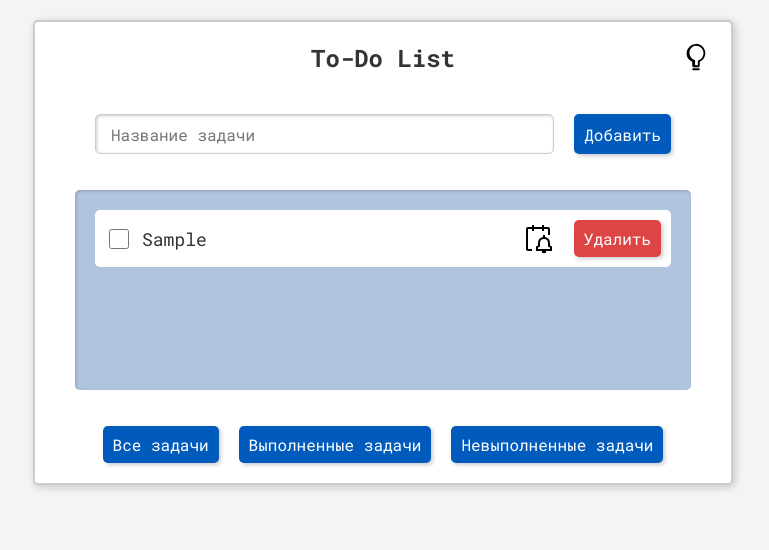
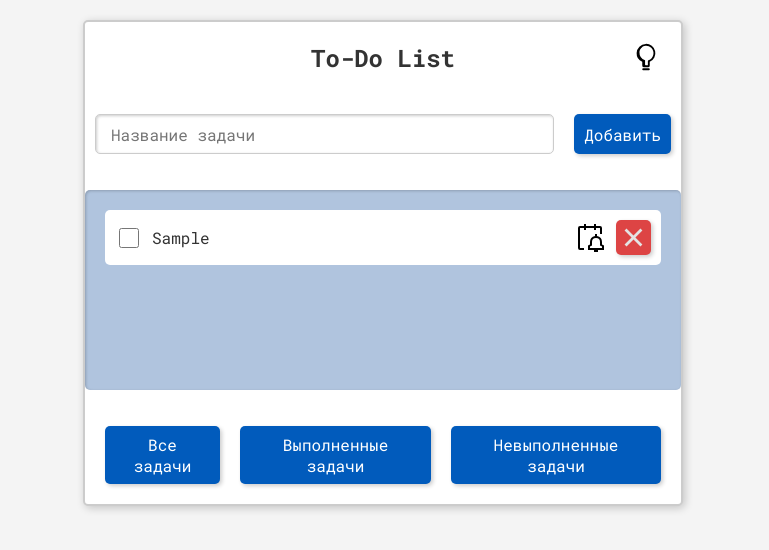
Before and after one commit to depauque/todo_2, a plain HTML site: page index.html in a window 1280 px wide. Both pictures are taken after typing "Sample" into the empty fields and a click on the button "Добавить". Shown: the whole page, without its empty margins (257-1026 px from the left). Drawn offline with Linux system fonts and the light colour scheme; no server answers.

Commit message:
final tests

```diff
--- a/app.js
+++ b/app.js
@@ -114,9 +114,8 @@ function renderTasks(title, completed = false, local) {
   reminderIcon.className = "reminder-icon";
   reminderIcon.alt = "Set Reminder";
   featuresDiv.appendChild(reminderIcon);
-  const removeButton = document.createElement("button");
+  const removeButton = document.createElement("div");
   removeButton.className = "button remove-button";
-  removeButton.textContent = "Удалить";
   removeButton.addEventListener("click", () => {
     taskList.removeChild(taskContainer);
     saveTasks();
--- a/styles.css
+++ b/styles.css
@@ -16,14 +16,13 @@ input {
 }
 
 #container {
-  max-width: 700px;
+  max-width: 600px;
   width: calc(100% - 40px);
   display: flex;
   flex-direction: column;
   background: white;
   border: 2px solid #ccc;
   margin: 20px auto;
-  padding: 0 40px;
   font-size: 16px;
   box-shadow: 2px 2px 8px rgba(0, 0, 0, 0.2);
   border-radius: 5px;
@@ -41,7 +40,7 @@ input {
   display: flex;
   justify-content: space-between;
   gap: 20px;
-  padding: 20px;
+  padding: 20px 10px;
 }
 
 #task-input {
@@ -88,14 +87,14 @@ input {
 }
 
 .task-title {
-  font-size: 18px;
-  flex-grow: 1;
+  font-size: 16px;
+  padding-right: 5px;
 }
 
 .features {
   display: flex;
   align-items: center;
-  gap: 20px;
+  gap: 10px;
 }
 
 .reminder-icon {
@@ -121,10 +120,13 @@ input {
 .remove-button {
   background: #dd4444;
   margin-left: auto;
+  background: url("delete1.svg") no-repeat center, #dd4444;
+  width: 35px;
+  height: 35px;
 }
 
 .remove-button:hover {
-  background: #cc0000;
+  background: url("delete2.svg") no-repeat center, #bb0000;
 }
 
 #filter-buttons {
```
Also changed, not shown: delete1.svg (added), delete2.svg (added).
